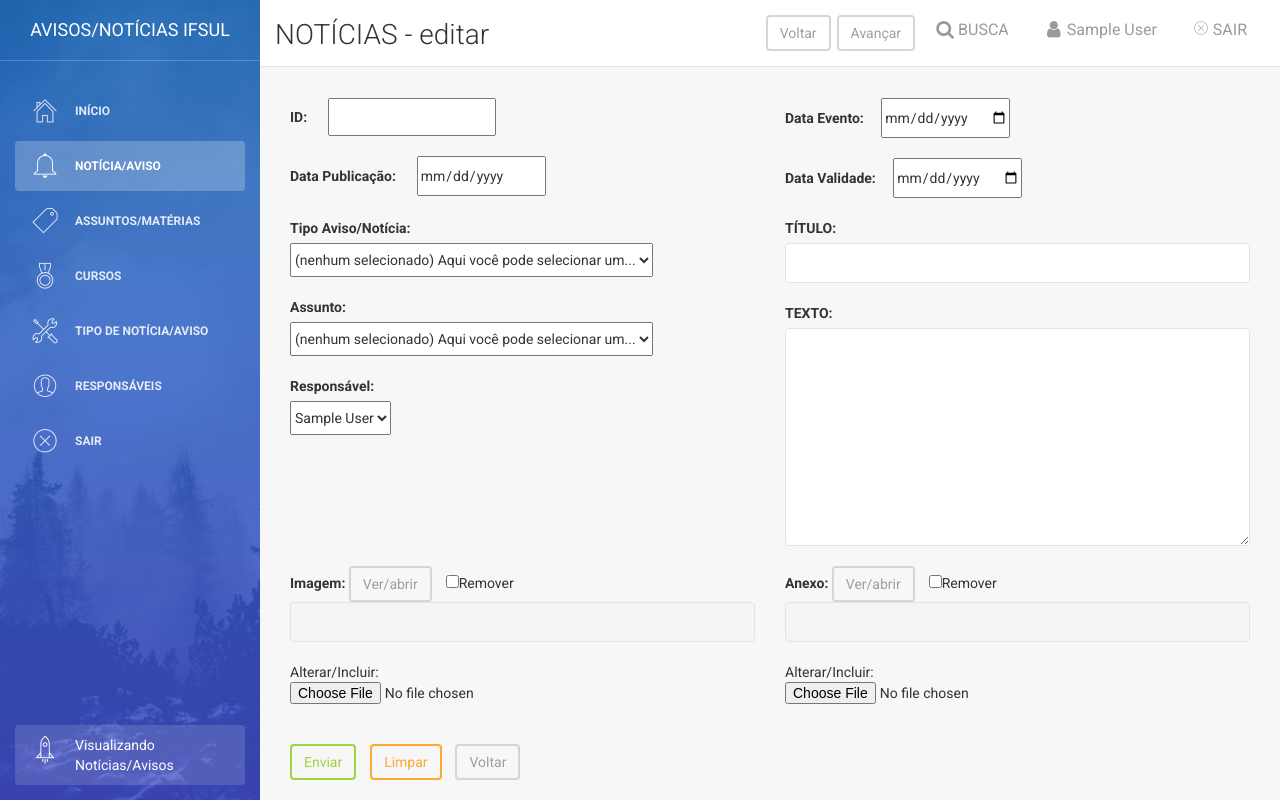
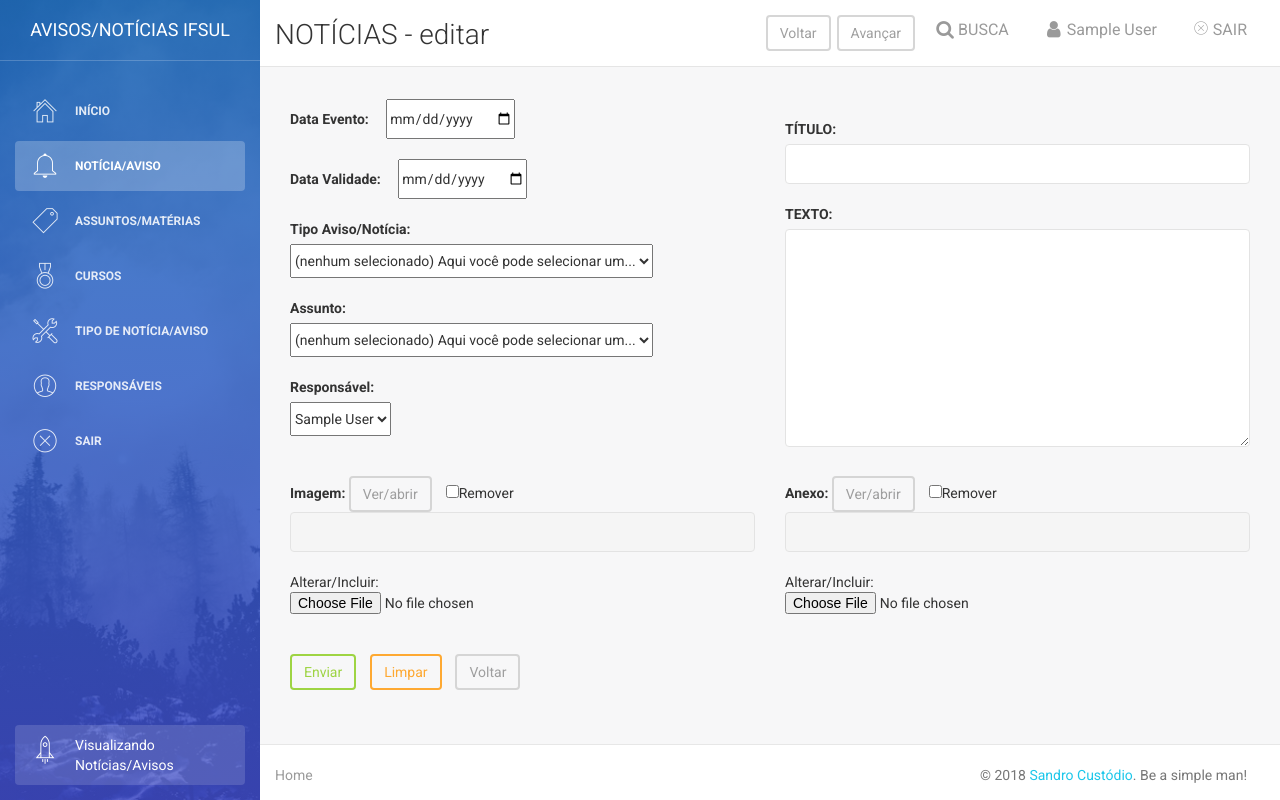
Before and after one commit to sandrocustodiobr/AvisosEscolares, a PHP site: page /Responsaveis/noticias/noticias-up.php in a window 1280 px wide. Run offline with PHP 8.4, Linux system fonts and the light colour scheme; the visitor is signed in with stand-in values (Sample User, id 1); data comes from the database, SQL or seed files in the repository; data that the repository does not hold is empty; some libraries are stand-ins or nearby versions.

Commit message:
Omitido ID e Data Publicação em ADD, UP e listar

```diff
--- a/Responsaveis/noticias/noticias-add.php
+++ b/Responsaveis/noticias/noticias-add.php
@@ -10,9 +10,7 @@
 <form method="POST" action="noticias-add-ok.php" enctype="multipart/form-data">
     <div id="form_resp_add">
 
-
-        <label>Data Publicação:</label> &nbsp;&nbsp;&nbsp;&nbsp;
-        <input class="form-control-static" name="data_publicacao" type="date" value="<?php echo date('Y-m-d');?>" readonly/> &nbsp;&nbsp;&nbsp;&nbsp;
+        <input class="form-control-static" name="data_publicacao" type="date" value="<?php echo date('Y-m-d');?>" readonly hidden/>
 
         <label>Data Evento:</label>&nbsp;&nbsp;&nbsp;&nbsp;
         <input class="form-control-static" name="data_evento"     type="date" value="<?php echo date('Y-m-d', strtotime("+30 days",strtotime(date("Y-m-d"))));?>"/> &nbsp;&nbsp;&nbsp;&nbsp;
--- a/Responsaveis/noticias/noticias-up.php
+++ b/Responsaveis/noticias/noticias-up.php
@@ -29,16 +29,16 @@
     <div id="form_resp_add">
 
         <div class="row">
+
             <div class="col-md-6">
-                        <label>ID:</label> &nbsp;&nbsp;&nbsp;&nbsp;
-                        <input class="form-control-static" name="id" type="number" value="<?php echo $item78->id; ?>" readonly/> &nbsp;&nbsp;&nbsp;&nbsp;
 
-                        <br><br>
+            </div>
+        </div>
+        <div class="row">
+            <div class="col-md-6">
+                <input class="form-control-static" name="id" type="number" value="<?php echo $item78->id; ?>" readonly hidden/>
+                <input class="form-control-static" name="data_publicacao" type="date" value="<?php echo $item78->data_publicacao; ?>" readonly hidden/>
 
-                        <label>Data Publicação:</label> &nbsp;&nbsp;&nbsp;&nbsp;
-                        <input class="form-control-static" name="data_publicacao" type="date" value="<?php echo $item78->data_publicacao; ?>" readonly/> &nbsp;&nbsp;&nbsp;&nbsp;
-            </div>
-            <div class="col-md-6">
 
                 <label>Data Evento: </label>&nbsp;&nbsp;&nbsp;&nbsp;
                 <?php //echo DataParaTela($item78->data_evento); // PADRÃO USADO ANTERIORMENTE NOS INPUT TYPE=DATE ?>
@@ -49,10 +49,8 @@
                 <label>Data Validade:</label>&nbsp;&nbsp;&nbsp;&nbsp;
                 <input class="form-control-static" name="data_validade"   type="date" value="<?php echo $item78->data_validade; ?>"/> &nbsp;&nbsp;&nbsp;&nbsp;
 
-            </div>
-        </div>
-        <div class="row">
-            <div class="col-md-6">
+                <br>
+
                         <?php
                         // MONTANDO A LISTA DE RESPONSAVEIS DO SELECT
                         $objCurso = new Tiponoticia();
```
Also changed, not shown: Responsaveis/noticias/noticias.php (+0 -7 lines), 1 other file. Lines whose indentation alone changed are shown as unchanged.
